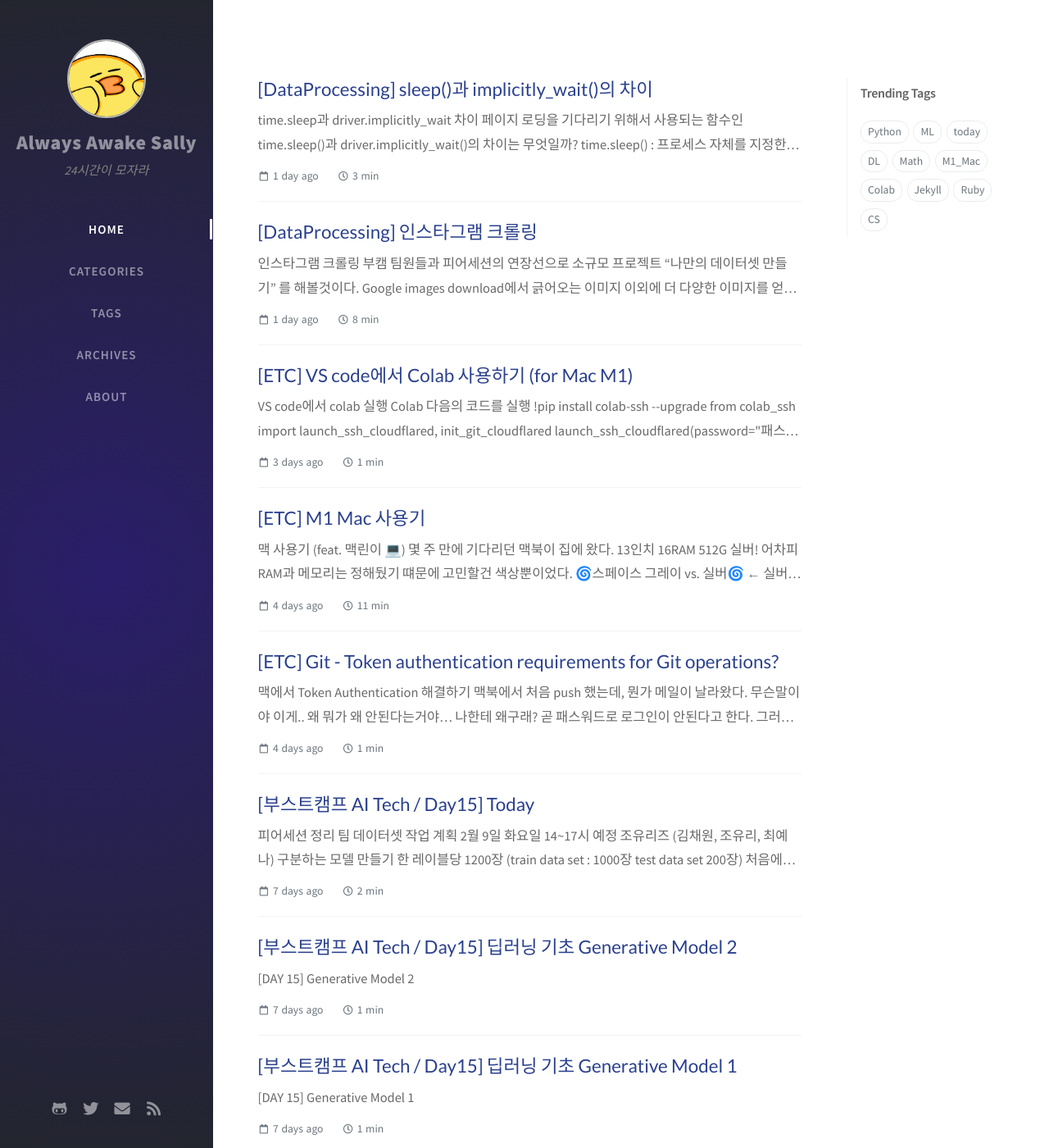
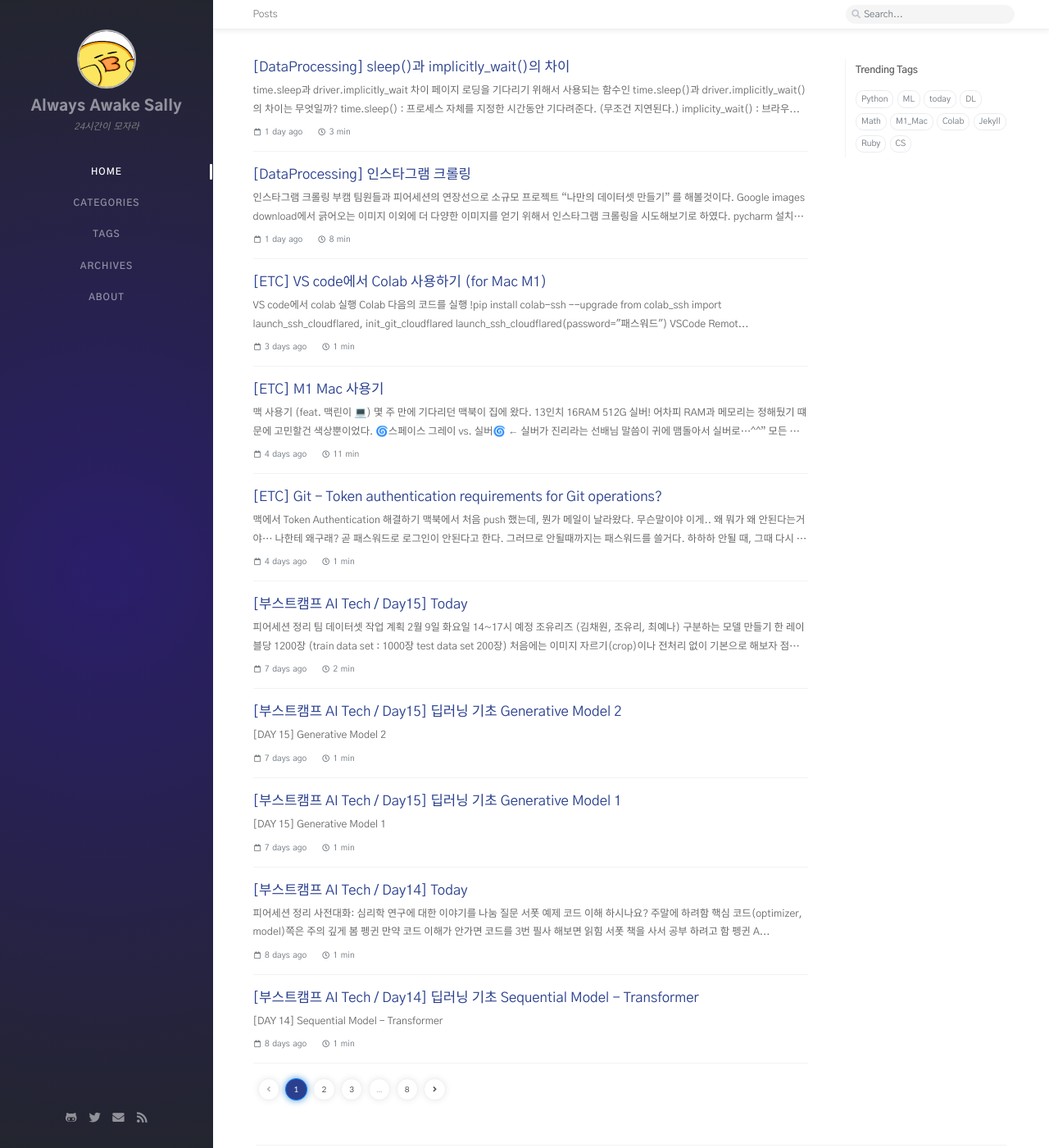
Before and after one commit to bsm8734/bsm8734.github.io, a Jekyll site: the page built from index.html, in a window 1280 px wide and 1400 px high. Shown: the whole window at 82% size. Built offline with Jekyll 4.4.1, drawn with Linux system fonts in a browser that asks for light colours; nearby versions of some CDN libraries; the list of posts is cut into pages by our own code; comment, search, counter and statistics services are not loaded.

Commit message:
Change CSS

```diff
--- a/assets/css/_addon/main.scss
+++ b/assets/css/_addon/main.scss
@@ -11,8 +11,8 @@
 @import "_colors/light-typography";
 @import "_colors/dark-typography";
 
-@import url('https://fonts.googleapis.com/css2?family=Lato&family=Source+Sans+Pro:wght@400;600;900&display=swap');
-
+// @import url('https://fonts.googleapis.com/css2?family=Lato&family=Source+Sans+Pro:wght@400;600;900&display=swap');
+@import url('https://fonts.googleapis.com/css2?family=Gothic+A1:wght@400;500;600;700;800;900&family=Roboto:wght@400;500;700;900&display=swap');
 
 @mixin mode-toggle($dark-mode: false) {
   @if $dark-mode {
@@ -47,7 +47,7 @@
 }
 
 :root {
-  font-size: 16px;
+  font-size: 12px;
 }
 
 body {
@@ -55,7 +55,8 @@
   background: var(--body-bg);
   color: var(--text-color);
   -webkit-font-smoothing: antialiased;
-  font-family: 'Source Sans Pro', 'Microsoft Yahei', sans-serif;
+  font-family: 'Gothic A1', 'Roboto', sans-serif;
+  // font-family: 'Source Sans Pro', 'Microsoft Yahei', sans-serif;
 }
 
 /*--- sidebar layout ---*/
@@ -625,35 +626,35 @@
 
 h1 {
   @extend %heading;
-  font-size: 1.8rem;
+  font-size: 2rem;
 }
 
 h2 {
   @extend %heading;
   @extend %section;
   @extend %anchor;
-  font-size: 1.4rem;
+  font-size: 1.8rem;
 }
 
 h3 {
   @extend %heading;
   @extend %section;
   @extend %anchor;
-  font-size: 1.25rem;
+  font-size: 1.6em;
 }
 
 h4 {
   @extend %heading;
   @extend %section;
   @extend %anchor;
-  font-size: 1.15rem;
+  font-size: 1.4rem;
 }
 
 h5 {
   @extend %heading;
   @extend %section;
   @extend %anchor;
-  font-size: 1.1rem;
+  font-size: 1.2rem;
 }
 
 blockquote {
--- a/assets/css/_addon/module.scss
+++ b/assets/css/_addon/module.scss
@@ -21,8 +21,8 @@
 }
 
 %link-hover {
-  color: #d2603a !important;
-  border-bottom: 1px solid #d2603a;
+  color: #4b57fd !important;
+  border-bottom: 1px solid #4b57fd;
   text-decoration: none;
 }
 
@@ -40,7 +40,8 @@
 
 %heading {
   font-weight: 400;
-  font-family: 'Lato', 'Microsoft Yahei', sans-serif;
+  font-family: 'Gothic A1', 'Roboto', sans-serif;
+  // font-family: 'Lato', 'Microsoft Yahei', sans-serif;
 }
 
 %section {
```
